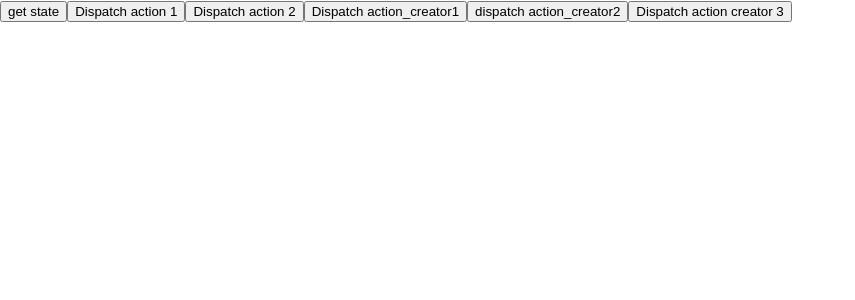
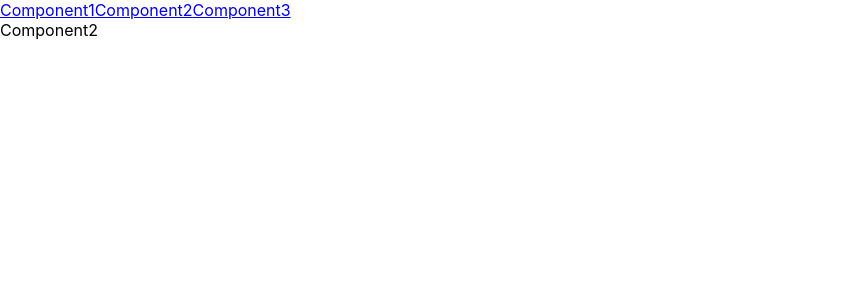
Before and after one commit to Javierz299/reactReduxPractice, a React (Create React App) app: page /component2 in a window 1280 px wide. Shown: the top 300 px of the page, without its empty margins (0-855 px from the left). Built offline with nearby package versions, Linux system fonts and the light colour scheme.

Commit message:
react router with redux

```diff
--- a/package.json
+++ b/package.json
@@ -9,6 +9,8 @@
     "react": "^16.13.1",
     "react-dom": "^16.13.1",
     "react-redux": "^7.2.0",
+    "react-router": "^5.2.0",
+    "react-router-dom": "^5.2.0",
     "react-scripts": "3.4.1",
     "redux": "^4.0.5"
   },
--- a/src/App.js
+++ b/src/App.js
@@ -1,7 +1,7 @@
 import React, { Component } from 'react';
 import './app.css'
 import Container1 from './containers/container1'
-
+import Routes from './routes'
 
 class App extends Component {
 
@@ -10,7 +10,7 @@
 
   return (
     <div className="App">
-       <Container1 />
+       <Routes />
     </div>
   );
 }
--- /dev/null
+++ b/src/containers/header.js
@@ -0,0 +1,16 @@
+import React, { Component } from 'react'
+import { Link } from 'react-router-dom'
+
+class header extends Component {
+    render() {
+        return (
+            <div>
+                <Link to="/component1">Component1</Link>
+                <Link to="/component2">Component2</Link>
+                <Link to="/component3">Component3</Link>
+            </div>
+        )
+    }
+}
+
+export default header
--- a/src/functional/component1.js
+++ b/src/functional/component1.js
@@ -1,12 +1,9 @@
 import React from 'react'
 
 
-const Component1 = props => (
+const Component1 = (props) => (
     <div>
-
-        {props.name}
-        {props.age}
-        {props.prop1}
+        Component1
     </div>
 
 
--- /dev/null
+++ b/src/functional/component2.js
@@ -0,0 +1,9 @@
+import React from 'react'
+
+const Component2 = (props) => (
+    <div>
+       Component2
+    </div>
+)
+
+export default Component2
--- /dev/null
+++ b/src/functional/component3.js
@@ -0,0 +1,9 @@
+import React from 'react'
+
+const Component3 = (props) => (
+    <div>
+        Component3
+    </div>
+)
+
+export default Component3
--- a/src/index.js
+++ b/src/index.js
@@ -2,6 +2,8 @@
 import ReactDOM from 'react-dom';
 import './index.css';
 import App from './App';
+
+import { BrowserRouter } from 'react-router-dom'
 
 import { Provider } from 'react-redux'
 import rootReducer from './store/reducers/index'
@@ -12,9 +14,11 @@
 
 ReactDOM.render(
   <React.StrictMode>
+    <BrowserRouter>
     <Provider store={store}>
     <App />
     </Provider>
+    </BrowserRouter>
   </React.StrictMode>,
   document.getElementById('root')
 );
--- /dev/null
+++ b/src/routes.js
@@ -0,0 +1,32 @@
+import React, { Component } from 'react'
+
+import Component1 from './functional/component1'
+import Component2 from './functional/component2'
+import Component3 from './functional/component3'
+
+import Container1 from './containers/container1'
+import Header from  './containers/header'
+import history from './utils/history'
+
+
+import {  Router,Route } from 'react-router-dom'
+
+class routes extends Component {
+    render() {
+        return (
+            <div>
+                <Router history={history} >
+
+                    <Header />
+                    <Route exact path="/" component={Container1}/>
+                    <Route path="/component1" component={Component1}/>
+                    <Route path="/component2" component={Component2}/>
+                    <Route path="/component3" component={Component3}/>
+
+                </Router>
+            </div>
+        )
+    }
+}
+
+export default routes
--- a/src/store/reducers/reducer1.js
+++ b/src/store/reducers/reducer1.js
@@ -1,7 +1,9 @@
 import * as ACTION_TYPES from '../actions/actions_types'
+
 
 const initialState = {
      stateprop1: false,
+
 }
 
 const Reducer1 = (state = initialState, action) => {
--- /dev/null
+++ b/src/utils/history.js
@@ -0,0 +1,3 @@
+import { createBrowserHistory } from 'history'
+
+export default createBrowserHistory()
```
Also changed, not shown: 1 other file (tests, documents, lock files or other folders).
